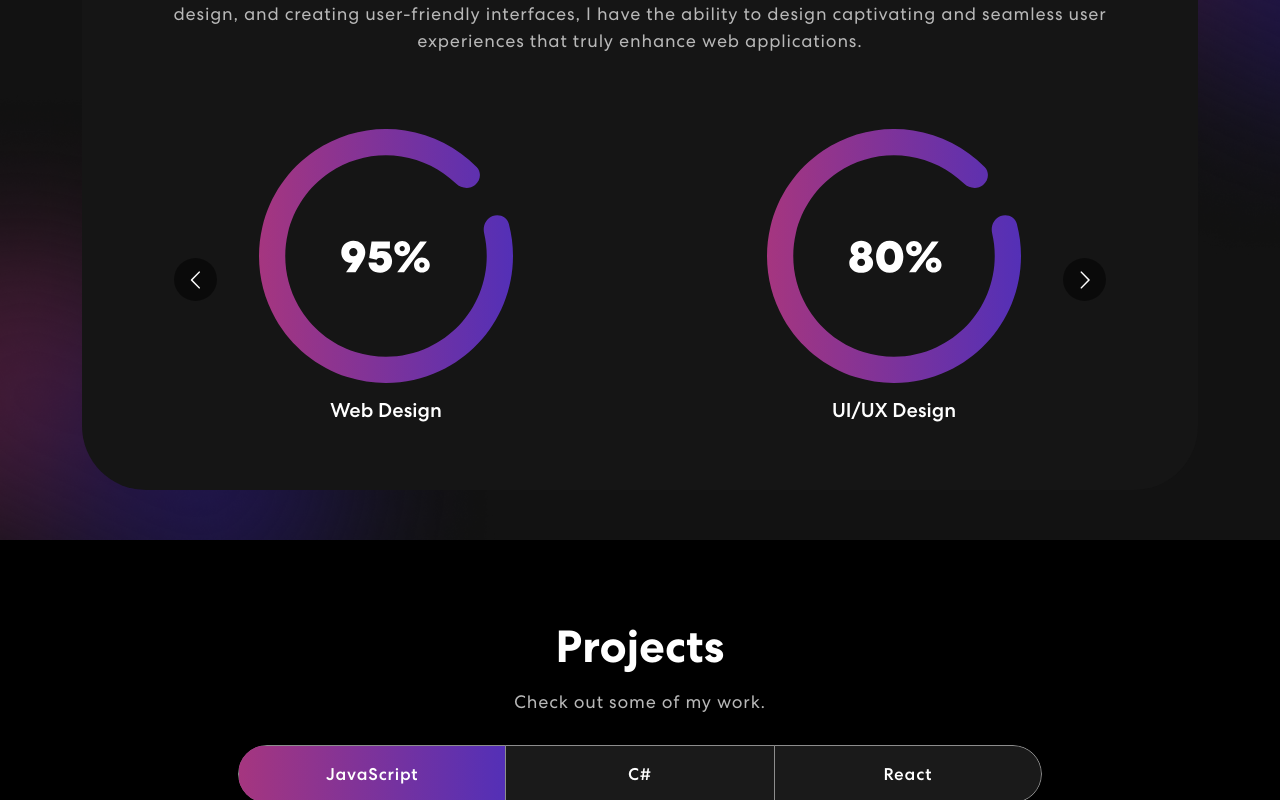
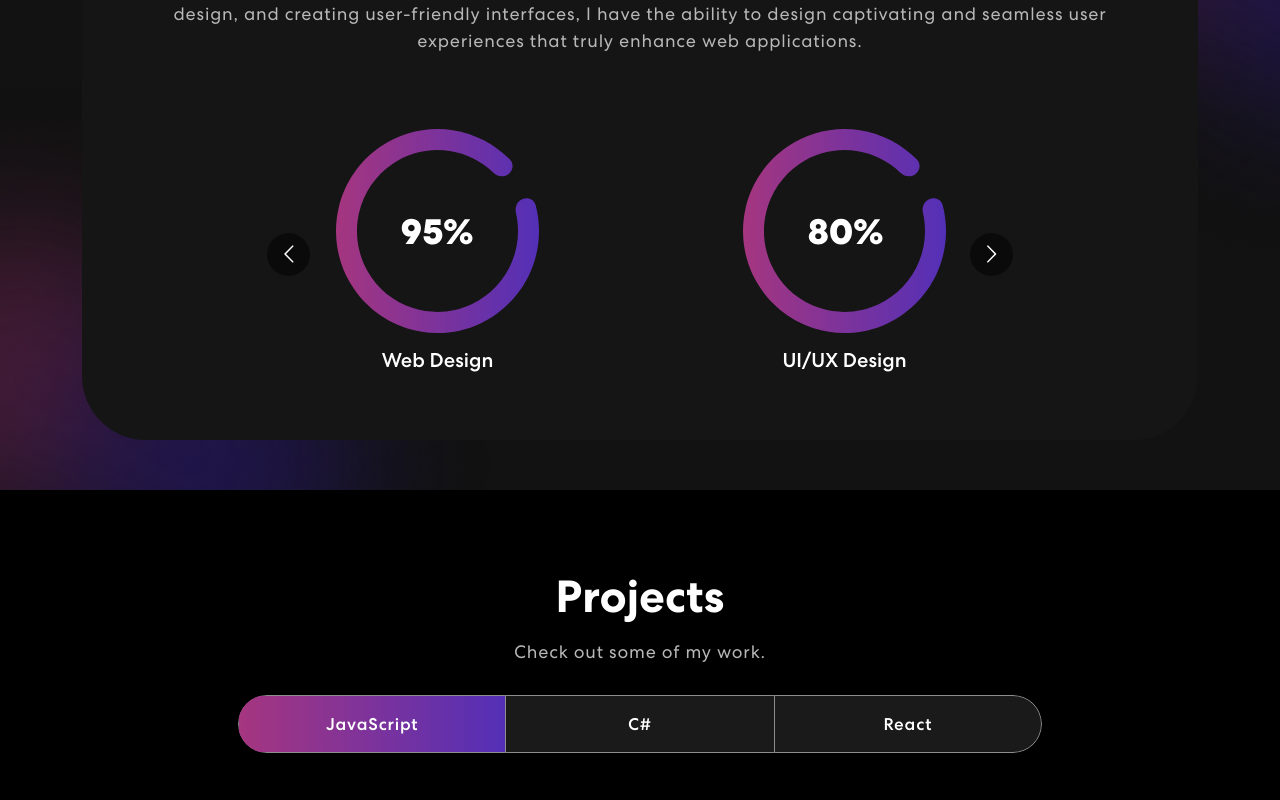
Before and after one commit to bbakshev/PersonalPorfolio, a React (Create React App) app: page / in a window 1280 px wide. Shown: the part 1340-2140 px from the top of the page. Built offline with nearby package versions, Linux system fonts and the light colour scheme.

Commit message:
updates to css for the menu scroll to work

```diff
--- a/src/index.css
+++ b/src/index.css
@@ -374,11 +374,11 @@ nav.navbar .navbar-toggler[aria-expanded="true"] .navbar-toggler-icon {
     line-height: 1.5em;
     margin: 14px 0 75px 0;
 }
-/* .skill-slider {
+.skill-slider {
   width: 80%;
   margin: 0 auto;
   position: relative;
-} */
+}
 .skill-slider .item img {
   width: 50%;
   margin: 0 auto 15px auto;
```
